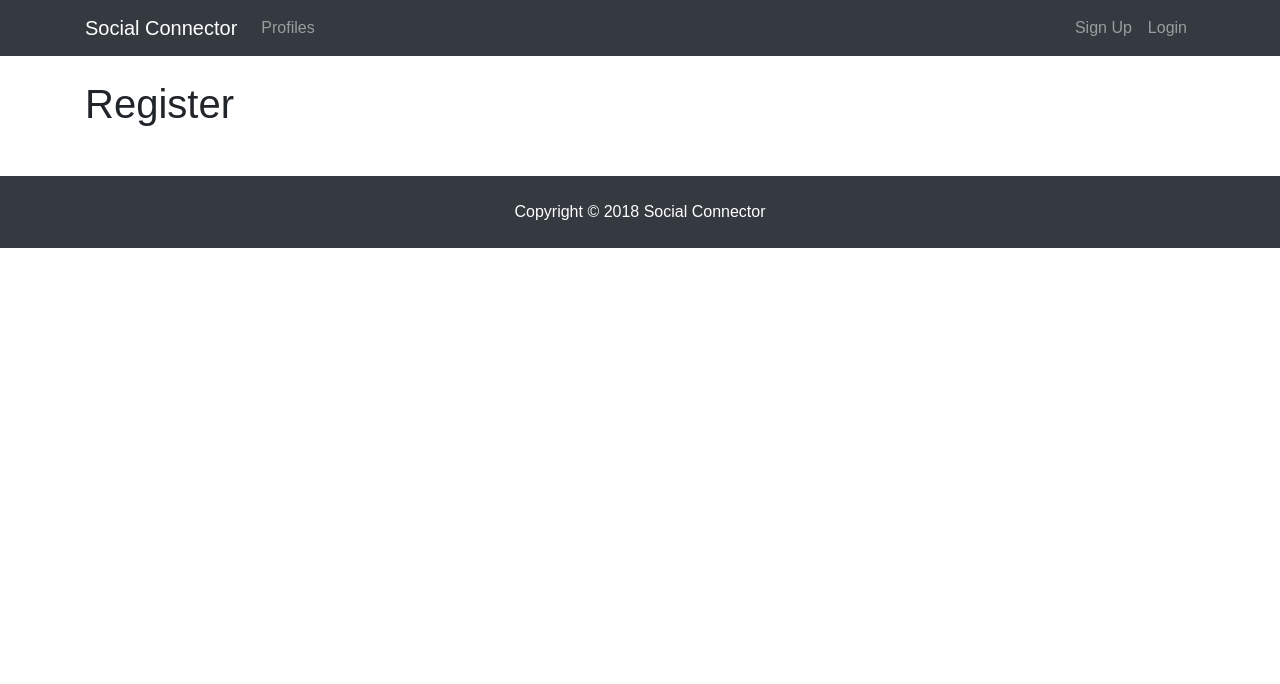
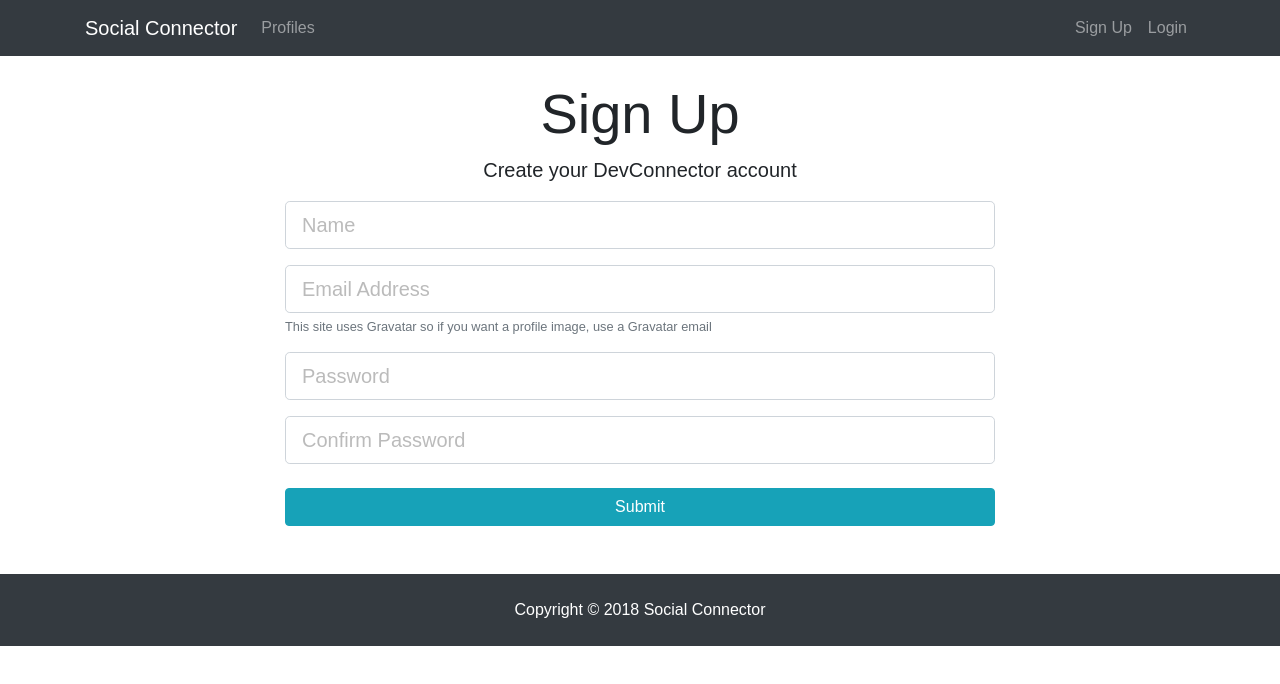
Before and after one commit to DmitryKn/social_connector, a React (Create React App) app in the folder client/: page /register in a window 1280 px wide. Shown: the top 684 px of the page. Built offline with nearby package versions, Linux system fonts and the light colour scheme.

Commit message:
add Register form

```diff
--- a/client/src/components/Auth/Login.js
+++ b/client/src/components/Auth/Login.js
@@ -4,8 +4,24 @@
 
   render() {
     return (
-      <div>
-        <h1>Login</h1>
+      <div className="login">
+        <div className="container">
+          <div className="row">
+            <div className="col-md-8 m-auto">
+              <h1 className="display-4 text-center">Log In</h1>
+              <p className="lead text-center">Sign in to your DevConnector account</p>
+              <form action="dashboard.html">
+                <div clasNames="form-group">
+                  <input type="email" className="form-control form-control-lg" placeholder="Email Address" name="email" />
+                </div>
+                <div clasNames="form-group">
+                  <input type="password" className="form-control form-control-lg" placeholder="Password" name="password" />
+                </div>
+                <input type="submit" className="btn btn-info btn-block mt-4" />
+              </form>
+            </div>
+          </div>
+        </div>
       </div>
     );
   }
--- a/client/src/components/Auth/Register.js
+++ b/client/src/components/Auth/Register.js
@@ -1,11 +1,68 @@
 import React, { Component } from 'react';
 
 class Register extends Component {
+  constructor() {
+    super();
+    this.state = {
+      name: '',
+      email: '',
+      password: '',
+      password2: '',
+      errors:''
+    };
+    this.onChange = this.onChange.bind(this);
+    this.onSubmit = this.onSubmit.bind(this);
+  }
+
+  onChange(event) {
+    this.setState({[event.target.name]: event.target.value})
+  }
+  onSubmit(event) {
+    event.preventDefault();
+    const newUser = {
+      name: this.state.name,
+      email: this.state.email,
+      password: this.state.password,
+      password2: this.state.password2
+    }
+    console.log(newUser);
+  }
 
   render() {
     return (
-      <div>
-        <h1>Register</h1>
+      <div className="register">
+        <div className="container">
+          <div className="row">
+            <div className="col-md-8 m-auto">
+              <h1 className="display-4 text-center">Sign Up</h1>
+              <p className="lead text-center">Create your DevConnector account</p>
+              <form onSubmit={this.onSubmit}>
+                <div className="form-group">
+                  <input type="text" className="form-control form-control-lg" placeholder="Name" name="name" required
+                    value={this.state.name}
+                    onChange={this.onChange}/>
+                </div>
+                <div className="form-group">
+                  <input type="email" className="form-control form-control-lg" placeholder="Email Address" name="email"
+                    value={this.state.email}
+                    onChange={this.onChange}/>
+                  <small className="form-text text-muted">This site uses Gravatar so if you want a profile image, use a Gravatar email</small>
+                </div>
+                <div className="form-group">
+                  <input type="password" className="form-control form-control-lg" placeholder="Password" name="password"
+                    value={this.state.password}
+                    onChange={this.onChange}/>
+                </div>
+                <div className="form-group">
+                  <input type="password" className="form-control form-control-lg" placeholder="Confirm Password" name="password2"
+                    value={this.state.password2}
+                    onChange={this.onChange}/>
+                </div>
+                <input type="submit" className="btn btn-info btn-block mt-4" />
+              </form>
+            </div>
+          </div>
+        </div>
       </div>
     );
   }
```
